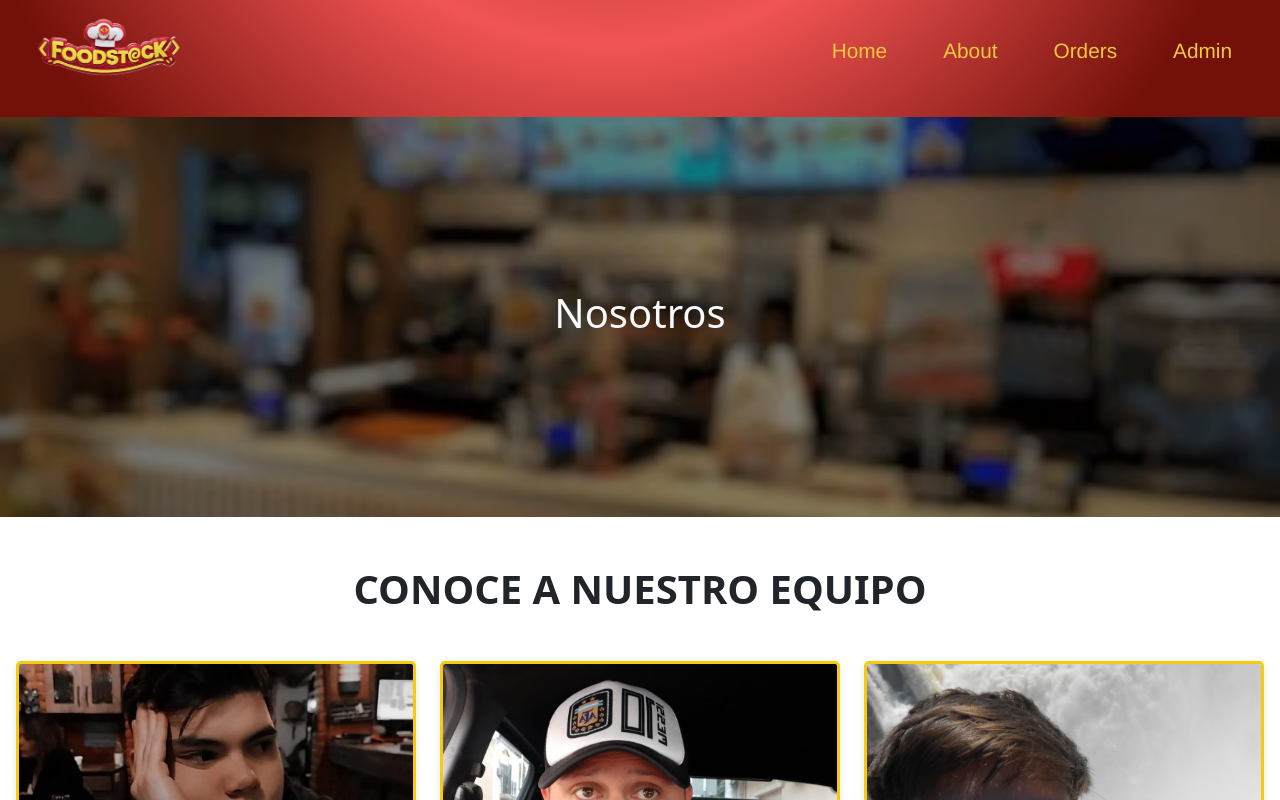
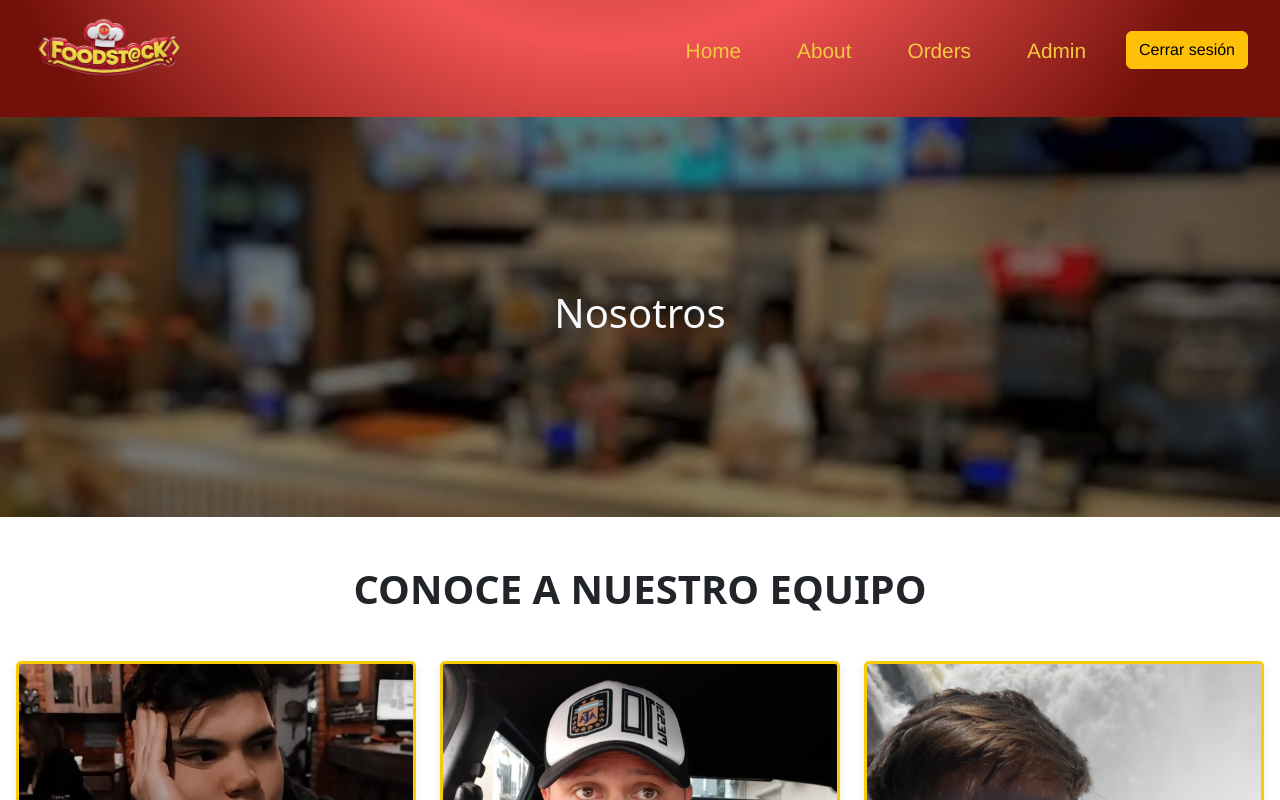
Before and after one commit to Lau-bor/Restaurante-Foodstack, a React (Vite) app in the folder frontend/: page /about in a window 1280 px wide. Shown: the top 800 px of the page. Built offline with nearby package versions, Linux system fonts and the light colour scheme.

Commit message:
Boton de logout añadido

```diff
--- a/frontend/src/components/NavBar/NavBar.jsx
+++ b/frontend/src/components/NavBar/NavBar.jsx
@@ -1,15 +1,24 @@
-import { useState } from 'react'; // Importa useState
+import { useState } from "react";
+import { useAuth } from "../../context/AuthContext"; // Importa useAuth
+import { useNavigate } from "react-router-dom"; // Importa useNavigate
 import "./NavBar.css";
 
 function NavBar() {
-  const [isOpen, setIsOpen] = useState(false); // Estado para el menú
+  const [isOpen, setIsOpen] = useState(false);
+  const { logout } = useAuth(); // Obtén logout del contexto
+  const navigate = useNavigate(); // Obtén navigate
 
   const toggleMenu = () => {
     setIsOpen(!isOpen);
   };
 
+  const handleLogout = async () => {
+    await logout();
+    navigate("/login");
+  };
+
   return (
-    <header className='nav-header'>
+    <header className="nav-header">
       <div className="container">
         <nav>
           <div className="logo-container">
@@ -24,11 +33,27 @@ function NavBar() {
             <div className="bar"></div>
           </div>
 
-          <ul className={`nav-link ${isOpen ? 'open' : ''}`}>
-            <li><a href="/">Home</a></li>
-            <li><a href="/about">About</a></li>
-            <li><a href="/orders">Orders</a></li>
-            <li><a href="/admin">Admin</a></li>
+          <ul className={`nav-link ${isOpen ? "open" : ""}`}>
+            <li>
+              <a href="/">Home</a>
+            </li>
+            <li>
+              <a href="/about">About</a>
+            </li>
+            <li>
+              <a href="/orders">Orders</a>
+            </li>
+            <li>
+              <a href="/admin">Admin</a>
+            </li>
+            <li>
+              <button
+                onClick={handleLogout}
+                className="btn btn-warning "
+              >
+                Cerrar sesión
+              </button>
+            </li>
           </ul>
         </nav>
       </div>
--- a/frontend/src/context/AuthContext.jsx
+++ b/frontend/src/context/AuthContext.jsx
@@ -27,7 +27,7 @@ const logout = async () => {
     localStorage.removeItem("token");
     setUser(null);
     setProfileImage(null);
-    await fetch("http://localhost:4000/api/v1/logout", {
+    await fetch("http://localhost:3003/api/v1/logout", {
         method: "POST",
         headers: {
             Authorization: `Bearer ${getToken()}`
@@ -49,7 +49,7 @@ const getProfile = async () => {
 
 
     if(data.profileImage){
-        setProfileImage(`http://localhost:4000${data.profileImage}`)
+        setProfileImage(`http://localhost:3003${data.profileImage}`)
     }
 }
 
```
